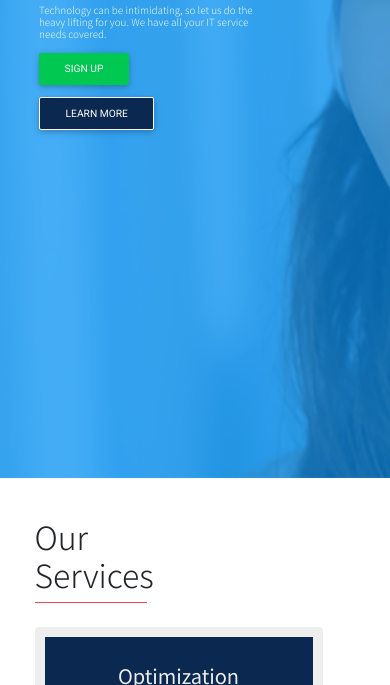
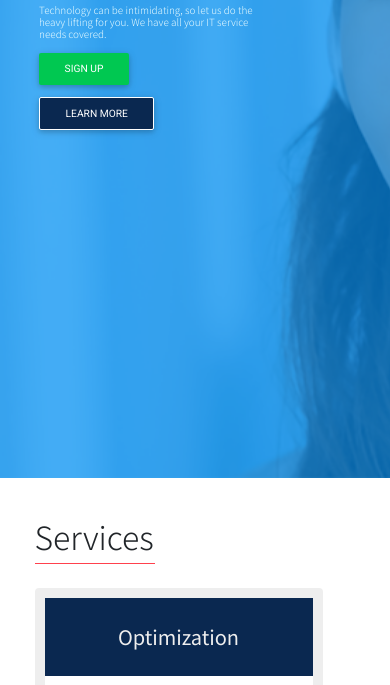
Before and after one commit to sanket-rajgarhia/teczane, a plain HTML site: page index.html in a window 390 px wide. Shown: the part 366-1051 px from the top of the page. Drawn offline with nearby package versions, Linux system fonts and the light colour scheme; a web font is replaced by a local one.

Commit message:
Adjusted the media query for section hr.

```diff
--- a/css/styles.css
+++ b/css/styles.css
@@ -244,7 +244,7 @@ main {
 @media screen and (max-width: 991px) {
   .hr-h2 {
     margin-left: 0;
-    width: 35%;
+    width: 120px;
   }
 }
 
--- a/index.html
+++ b/index.html
@@ -175,7 +175,7 @@
 
                   <div class="row">
                     <div class="col">
-                      <h2 class="services-header">Our Services</h2>
+                      <h2 class="services-header">Services</h2>
                     </div>
                   </div>
                   <div class="row">
```
